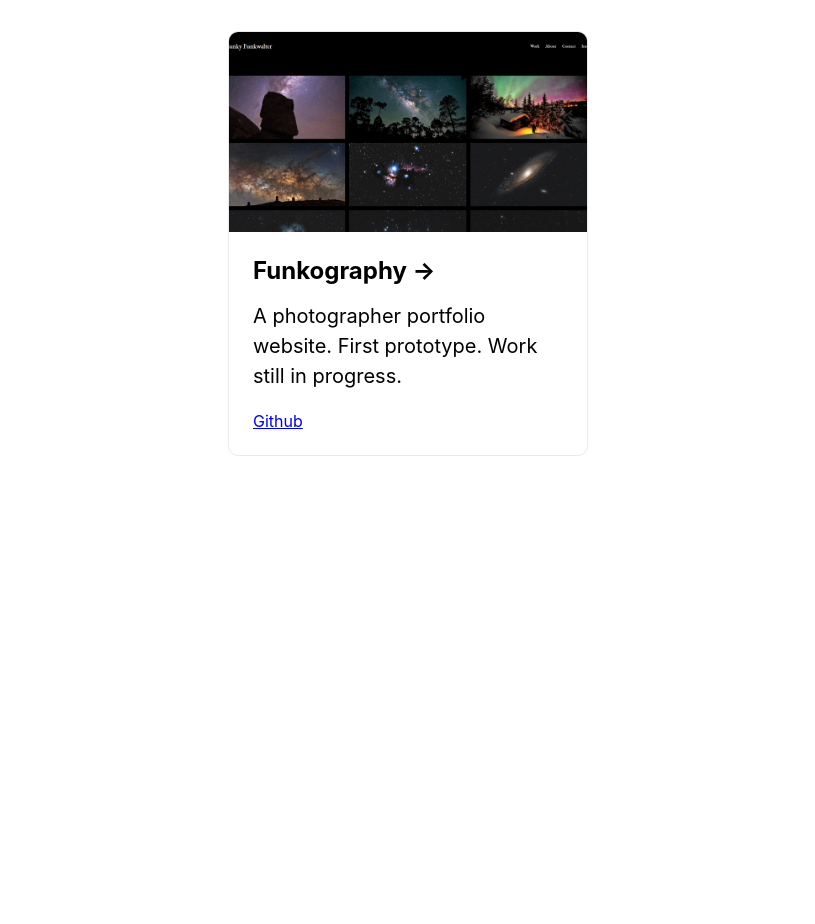
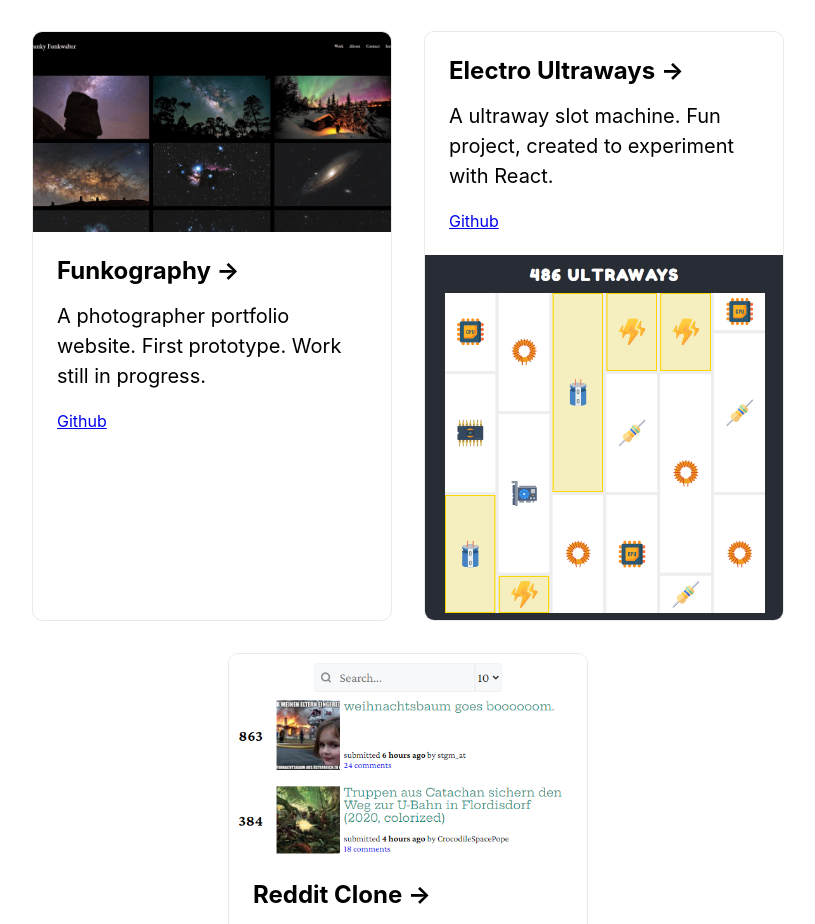
Before and after one commit to drdreo/portfolio, a Next.js app: page / in a window 1280 px wide. Shown: the part 2168-3092 px from the top of the page, without its empty margins (232-1047 px from the left). Before the commit the page ends 2720 px from the top, so only its background shows below. Built offline with nearby package versions, Linux system fonts and the light colour scheme.

Commit message:
updated work

```diff
--- a/components/Work.js
+++ b/components/Work.js
@@ -59,6 +59,20 @@ export function Work() {
             url: "https://funkography.netlify.app/",
             github: "https://github.com/drdreo/funkography",
             image: "/funky.png"
+        },
+        {
+            title: "Electro Ultraways",
+            description: "A ultraway slot machine. Fun project, created to experiment with React.",
+            url: "https://electro-slot.herokuapp.com/",
+            github: "https://github.com/drdreo/electro-slot",
+            image: "/slot.png"
+        },
+        {
+            title: "Reddit Clone",
+            description: "A simple reddit clone. Mirrors the basic reader functionality of reddit with a straightforward interface.",
+            url: "https://better-reddit.herokuapp.com/",
+            github: "https://github.com/drdreo/better-reddit",
+            image: "/reddit.png"
         }
 
     ];
```
Also changed, not shown: public/reddit.PNG (added), public/slot.PNG (added).
